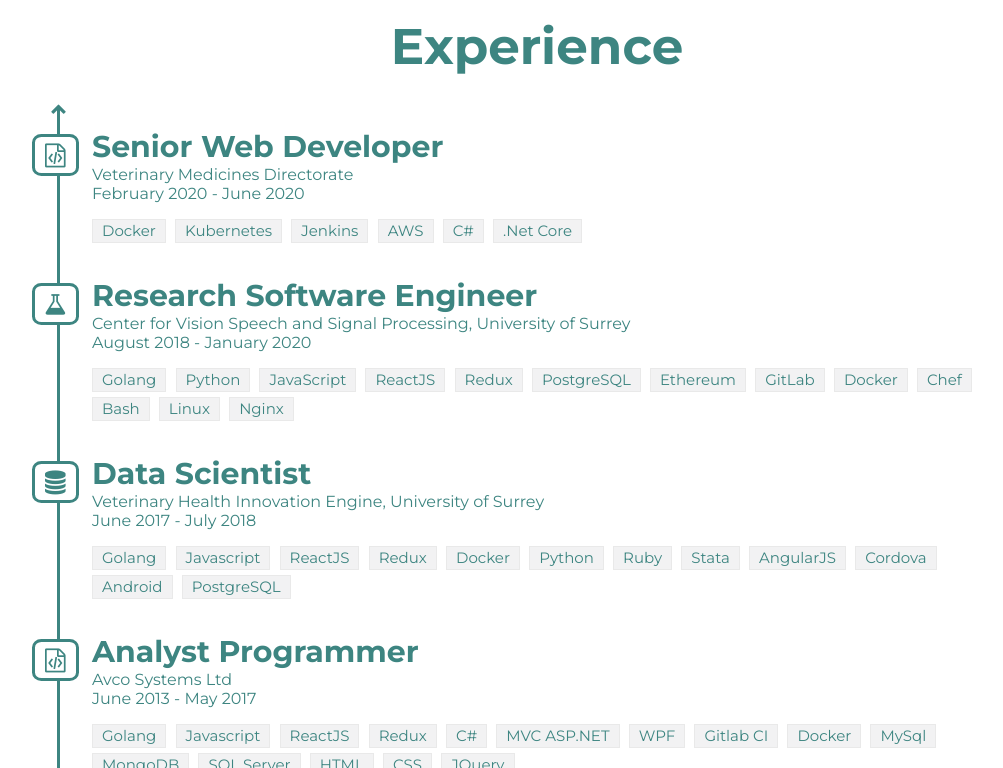
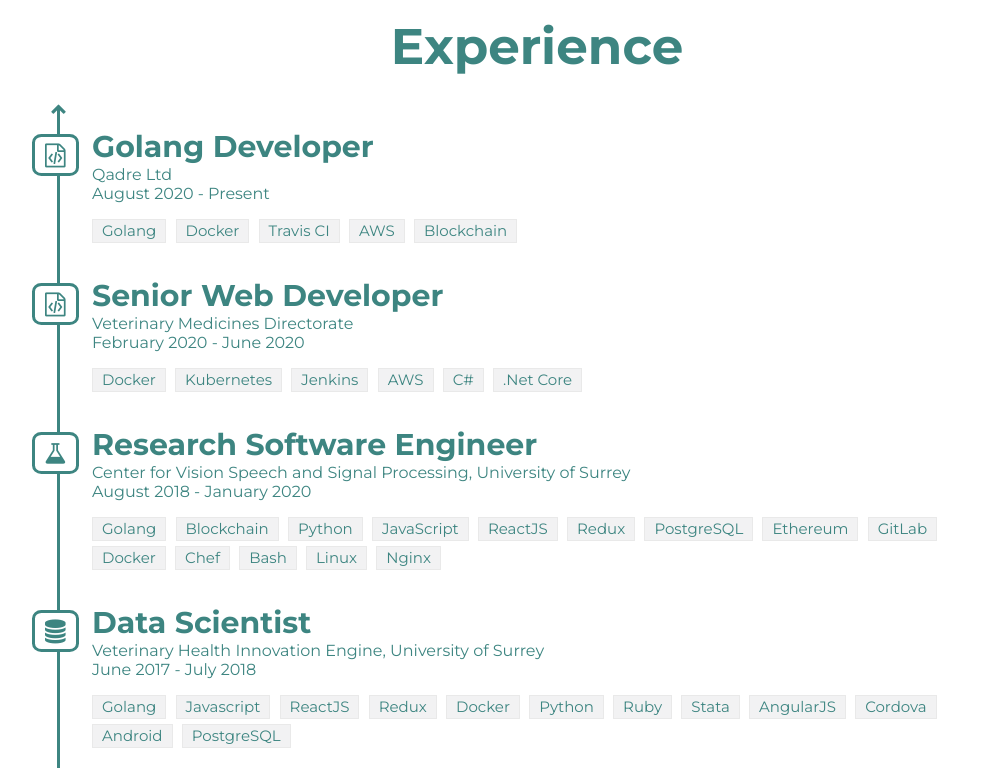
Before and after one commit to danielcooperxyz/danielcooperxyz.github.io, a Jekyll site: the page built from index.md, in a window 1280 px wide and 900 px high, scrolled down 547 px, cut to the strip 132-900 px from the top of the window. Shown: the whole strip, without its empty margins (103-1106 px from the left). Built offline with Jekyll 4.4.1, drawn with Linux system fonts in a browser that asks for light colours; nearby versions of some CDN libraries.

Commit message:
Add qadre

```diff
--- a/_data/experience.yaml
+++ b/_data/experience.yaml
@@ -1,3 +1,14 @@
+- div_class: developer
+  title: Golang Developer
+  fields:
+  - Qadre Ltd
+  - August 2020 - Present
+  tags:
+  - Golang
+  - Docker
+  - Travis CI
+  - AWS
+  - Blockchain
 - div_class: developer
   title: Senior Web Developer
   fields:
@@ -17,6 +28,7 @@
   - August 2018 - January 2020
   tags:
   - Golang
+  - Blockchain
   - Python
   - JavaScript
   - ReactJS
--- a/_layouts/default.html
+++ b/_layouts/default.html
@@ -8,9 +8,9 @@
     <meta name="description" content="Develop and disrupt" />
     <meta name="keywords" content="Daniel Cooper,Daniel,Cooper,danielcooperxyz,software developer,software,programming,code,delivery,blockchain">
     <link rel="stylesheet" type="text/css" href="styles/styles.css" />
-    <link rel="stylesheet" href="https://maxcdn.bootstrapcdn.com/font-awesome/4.7.0/css/font-awesome.min.css">
     <script src="https://ajax.googleapis.com/ajax/libs/jquery/2.1.3/jquery.min.js"></script>
     <script src="scripts/script.js"></script>
+    <link rel="stylesheet" href="https://maxcdn.bootstrapcdn.com/font-awesome/4.7.0/css/font-awesome.min.css">
 </head>
 
 <body>
```
Also changed, not shown: 1 other file.
